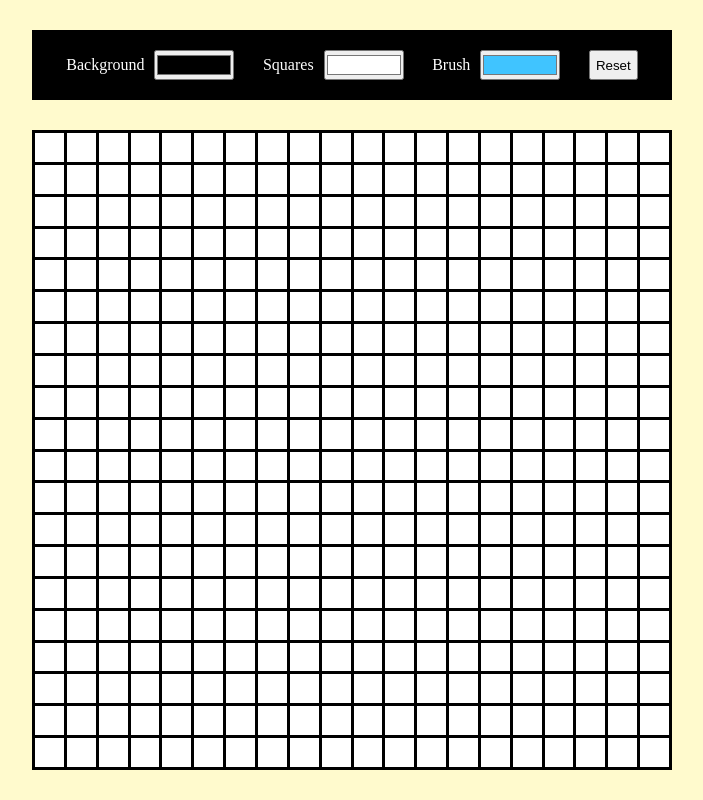
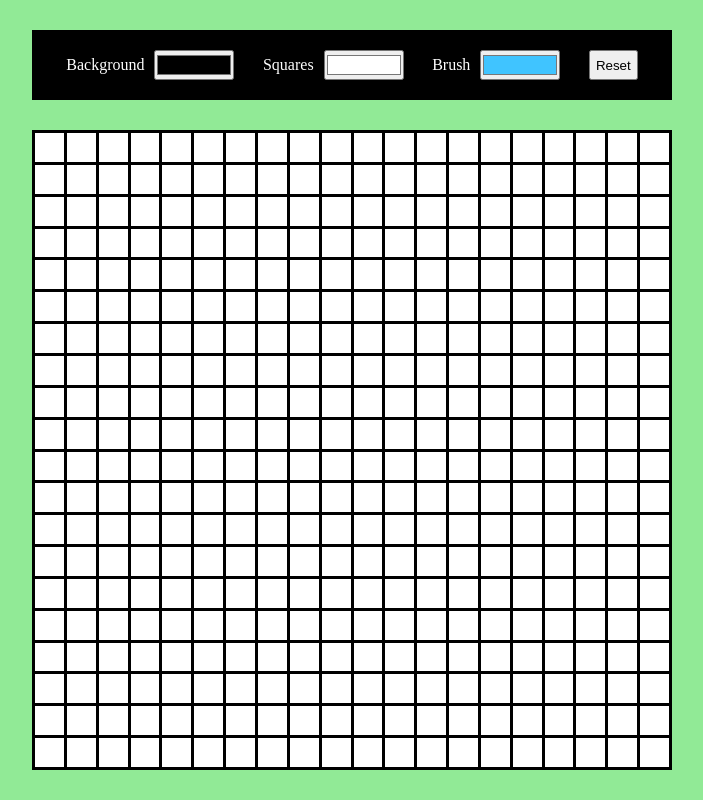
Before and after one commit to rukiyeaydin/pixelArt, a plain HTML site: page index.html in a window 1280 px wide. Shown: the whole page, without its empty margins (288-991 px from the left). Drawn offline with Linux system fonts and the light colour scheme.

Commit message:
modified css

```diff
--- a/style.css
+++ b/style.css
@@ -9,7 +9,7 @@ body,html{
 }
 body{
     display: flex;  align-items: center; justify-content: center; flex-direction: column;
-    background-color: lemonchiffon;
+    background-color: rgb(145, 234, 150);
 }
 .head{
     display: flex; align-items: center; justify-content: space-around;
```
